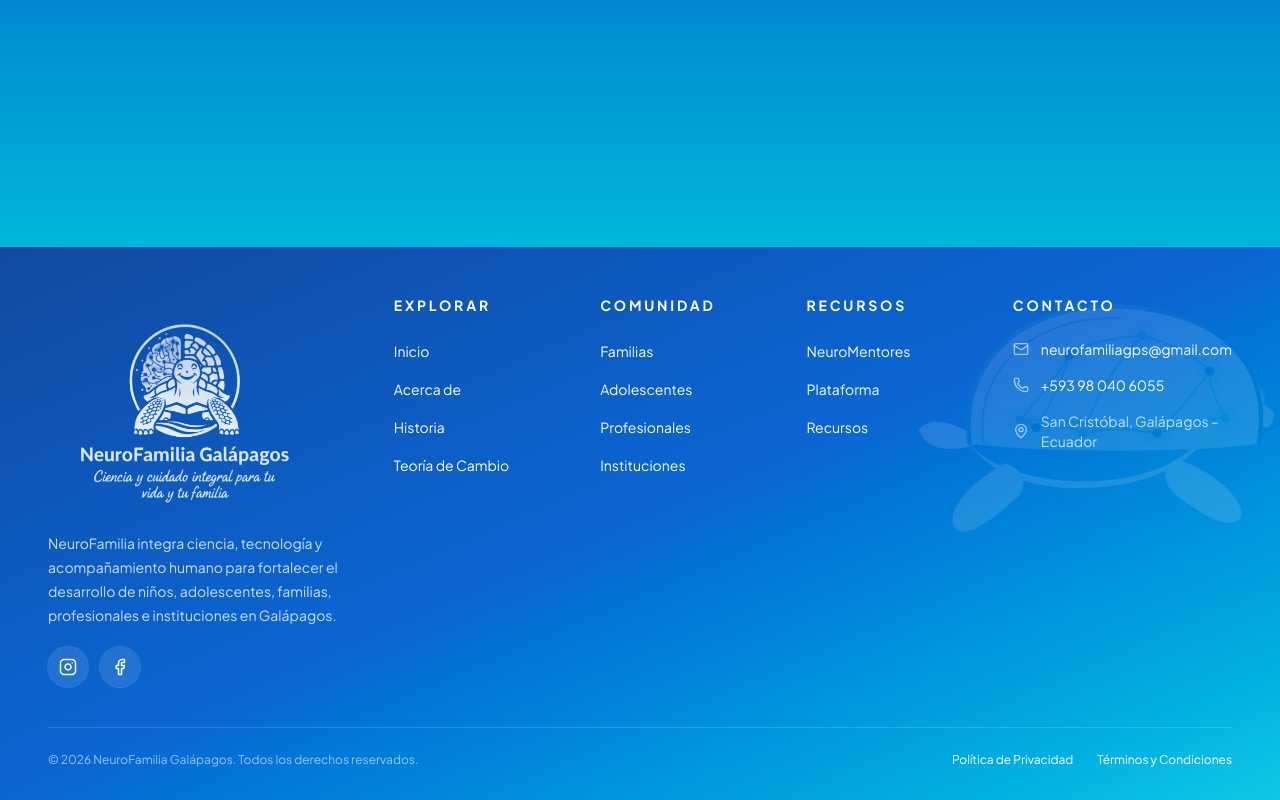
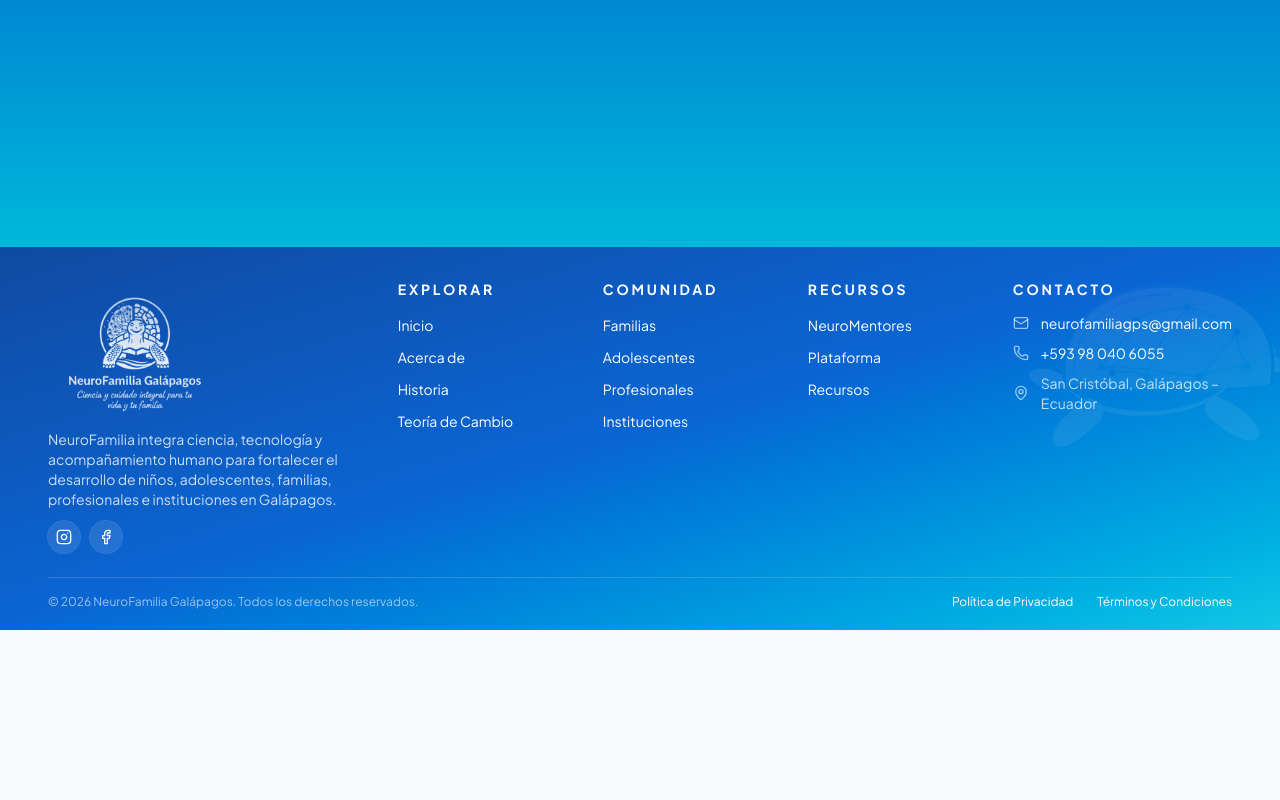
Before and after one commit to nelita0412-afk/NeuroFamilia-AI, a Next.js app in the folder apps/web/: page / in a window 1280 px wide. Shown: the part 6171-6971 px from the top of the page. After the commit the page ends 6801 px from the top, so only its background shows below. Built offline with nearby package versions, Linux system fonts and the light colour scheme.

Commit message:
feat(web): Footer ~50% más compacto - padding mínimo, logo menor, enlaces densos, tortuga al 7%

```diff
--- a/apps/web/src/components/landing/footer.tsx
+++ b/apps/web/src/components/landing/footer.tsx
@@ -51,31 +51,31 @@ export function LandingFooter() {
     <footer className="relative overflow-hidden bg-gradient-to-br from-[#0F4AA2] via-[#0A66D4] to-[#12C7E5] text-white">
       {/* MARCA DE AGUA — tortuga NeuroFamilia */}
       <HeroTurtle
-        className="pointer-events-none absolute -right-20 -top-10 h-[420px] w-auto opacity-[0.12]"
+        className="pointer-events-none absolute -right-16 -top-8 h-[300px] w-auto opacity-[0.07]"
         aria-hidden="true"
       />
 
-      <div className="relative z-10 mx-auto max-w-7xl px-5 pb-8 pt-12 sm:px-8 lg:px-12">
-        <div className="grid gap-10 lg:grid-cols-[1.8fr_1fr_1fr_1fr_1.1fr] lg:gap-8">
+      <div className="relative z-10 mx-auto max-w-7xl px-5 pb-5 pt-8 sm:px-8 lg:px-12">
+        <div className="grid gap-8 lg:grid-cols-[1.8fr_1fr_1fr_1fr_1.1fr] lg:gap-6">
           {/* COLUMNA 1 — IDENTIDAD */}
-          <div className="flex flex-col items-start gap-4">
+          <div className="flex flex-col items-start gap-2.5">
             <Link href="/#inicio" aria-label="Inicio NeuroFamilia Galápagos">
               <Image
                 src="/images/logo/logo-white.png"
                 alt="Logo NeuroFamilia Galápagos"
-                width={285}
-                height={220}
-                className="h-[220px] w-auto object-contain"
+                width={182}
+                height={140}
+                className="h-[140px] w-auto object-contain"
               />
             </Link>
-            <p className="max-w-xs text-sm leading-6 text-white/80">
+            <p className="max-w-xs text-sm leading-5 text-white/80">
               NeuroFamilia integra ciencia, tecnología y acompañamiento humano para fortalecer el
               desarrollo de niños, adolescentes, familias, profesionales e instituciones en
               Galápagos.
             </p>
 
             {/* REDES SOCIALES — solo iconos, distribución horizontal */}
-            <ul className="mt-1 flex items-center gap-3">
+            <ul className="mt-0.5 flex items-center gap-2.5">
               {SOCIAL_LINKS.map(({ label, href, icon: Icon }) => (
                 <li key={label}>
                   <a
@@ -83,9 +83,9 @@ export function LandingFooter() {
                     target="_blank"
                     rel="noopener noreferrer"
                     aria-label={label}
-                    className="grid h-10 w-10 place-items-center rounded-full bg-white/10 text-white/80 ring-1 ring-white/15 transition-all duration-300 hover:-translate-y-0.5 hover:bg-white hover:text-[#0A66D4] hover:ring-white"
+                    className="grid h-8 w-8 place-items-center rounded-full bg-white/10 text-white/80 ring-1 ring-white/15 transition-all duration-300 hover:-translate-y-0.5 hover:bg-white hover:text-[#0A66D4] hover:ring-white"
                   >
-                    <Icon className="h-[18px] w-[18px]" />
+                    <Icon className="h-4 w-4" />
                   </a>
                 </li>
               ))}
@@ -95,7 +95,7 @@ export function LandingFooter() {
           {/* COLUMNA 2 — EXPLORAR */}
           <nav aria-label="Explorar">
             <p className="text-sm font-bold uppercase tracking-[0.2em] text-white">Explorar</p>
-            <ul className="mt-6 space-y-3.5">
+            <ul className="mt-3.5 space-y-2">
               {EXPLORE_LINKS.map((link) => (
                 <li key={link.label}>
                   <Link
@@ -112,7 +112,7 @@ export function LandingFooter() {
           {/* COLUMNA 3 — COMUNIDAD */}
           <nav aria-label="Comunidad">
             <p className="text-sm font-bold uppercase tracking-[0.2em] text-white">Comunidad</p>
-            <ul className="mt-6 space-y-3.5">
+            <ul className="mt-3.5 space-y-2">
               {COMMUNITY_LINKS.map((link) => (
                 <li key={link.href}>
                   <Link
@@ -129,7 +129,7 @@ export function LandingFooter() {
           {/* COLUMNA 4 — RECURSOS */}
           <nav aria-label="Recursos">
             <p className="text-sm font-bold uppercase tracking-[0.2em] text-white">Recursos</p>
-            <ul className="mt-6 space-y-3.5">
+            <ul className="mt-3.5 space-y-2">
               {RESOURCES_LINKS.map((link) => (
                 <li key={link.label}>
                   <Link
@@ -146,7 +146,7 @@ export function LandingFooter() {
           {/* COLUMNA 5 — CONTACTO */}
           <div>
             <p className="text-sm font-bold uppercase tracking-[0.2em] text-white">Contacto</p>
-            <ul className="mt-6 space-y-4">
+            <ul className="mt-3.5 space-y-2.5">
               <li>
                 <a
                   href="mailto:neurofamiliagps@gmail.com"
@@ -174,8 +174,8 @@ export function LandingFooter() {
         </div>
 
         {/* SUBFOOTER */}
-        <div className="mt-10 border-t border-white/15 pt-6">
-          <div className="flex flex-col items-center gap-4 text-center lg:flex-row lg:justify-between lg:text-left">
+        <div className="mt-6 border-t border-white/15 pt-4">
+          <div className="flex flex-col items-center gap-3 text-center lg:flex-row lg:justify-between lg:text-left">
             <p className="text-xs text-white/60">
               © 2026 NeuroFamilia Galápagos. Todos los derechos reservados.
             </p>
```
